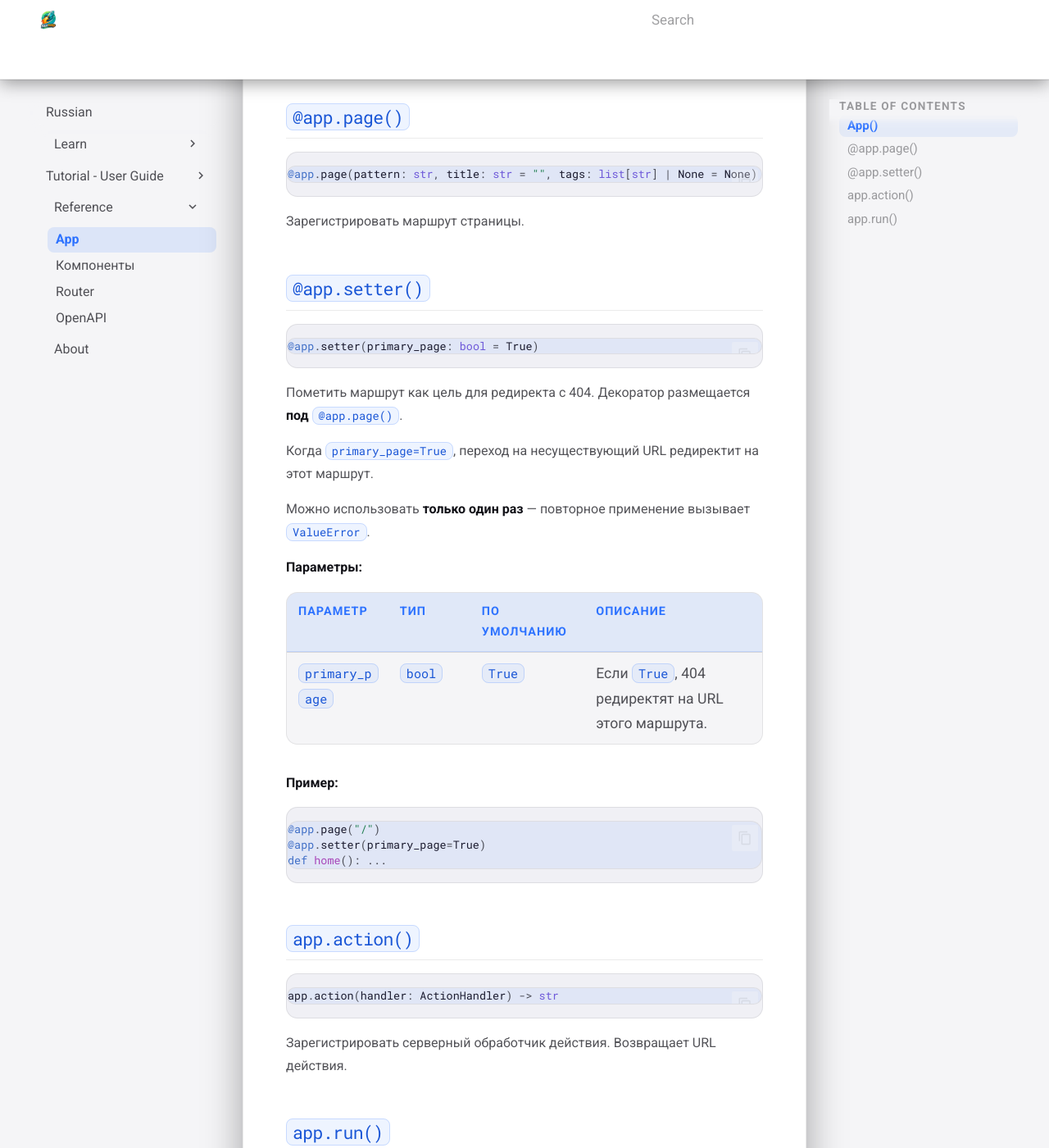
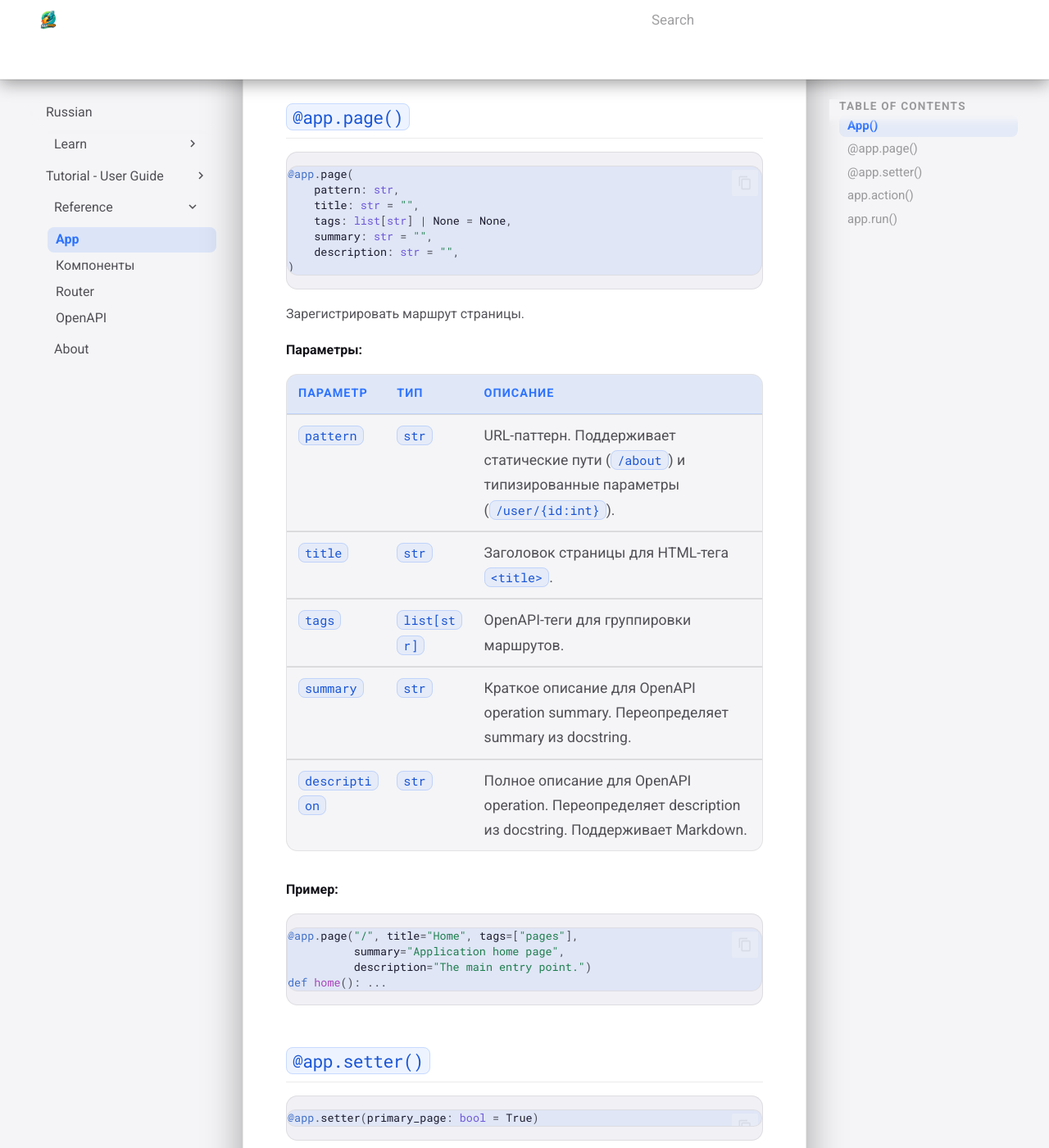
Before and after one commit to ndugram/fastui2, an MkDocs documentation site: the page built from docs/ru/reference/app.md, in a window 1280 px wide and 1400 px high, scrolled down 1323 px. Shown: the whole window at 82% size. Built offline with MkDocs 1.6.1 and Material for MkDocs 9.7.7, drawn with Linux system fonts in a browser that asks for light colours; comment, search, counter and statistics services are not loaded.

Commit message:
docs: update app.md

````diff
--- a/docs/ru/reference/app.md
+++ b/docs/ru/reference/app.md
@@ -31,10 +31,35 @@ class App(
 ## `@app.page()`
 
 ```python
-@app.page(pattern: str, title: str = "", tags: list[str] | None = None)
+@app.page(
+    pattern: str,
+    title: str = "",
+    tags: list[str] | None = None,
+    summary: str = "",
+    description: str = "",
+)
 ```
 
 Зарегистрировать маршрут страницы.
+
+**Параметры:**
+
+| Параметр | Тип | Описание |
+|---|---|---|
+| `pattern` | `str` | URL-паттерн. Поддерживает статические пути (`/about`) и типизированные параметры (`/user/{id:int}`). |
+| `title` | `str` | Заголовок страницы для HTML-тега `<title>`. |
+| `tags` | `list[str]` | OpenAPI-теги для группировки маршрутов. |
+| `summary` | `str` | Краткое описание для OpenAPI operation summary. Переопределяет summary из docstring. |
+| `description` | `str` | Полное описание для OpenAPI operation. Переопределяет description из docstring. Поддерживает Markdown. |
+
+**Пример:**
+
+```python
+@app.page("/", title="Home", tags=["pages"],
+          summary="Application home page",
+          description="The main entry point.")
+def home(): ...
+```
 
 ## `@app.setter()`
 
````
